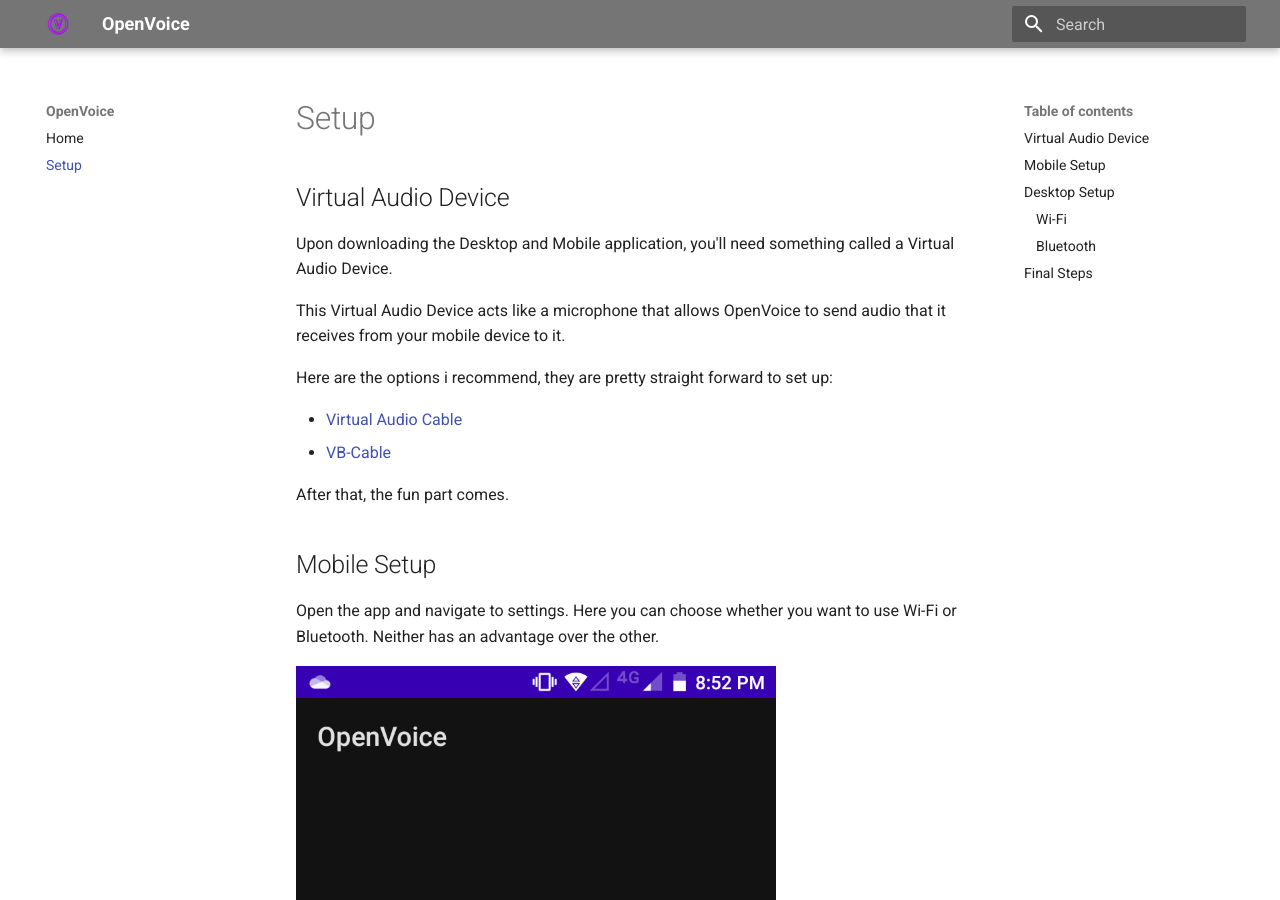
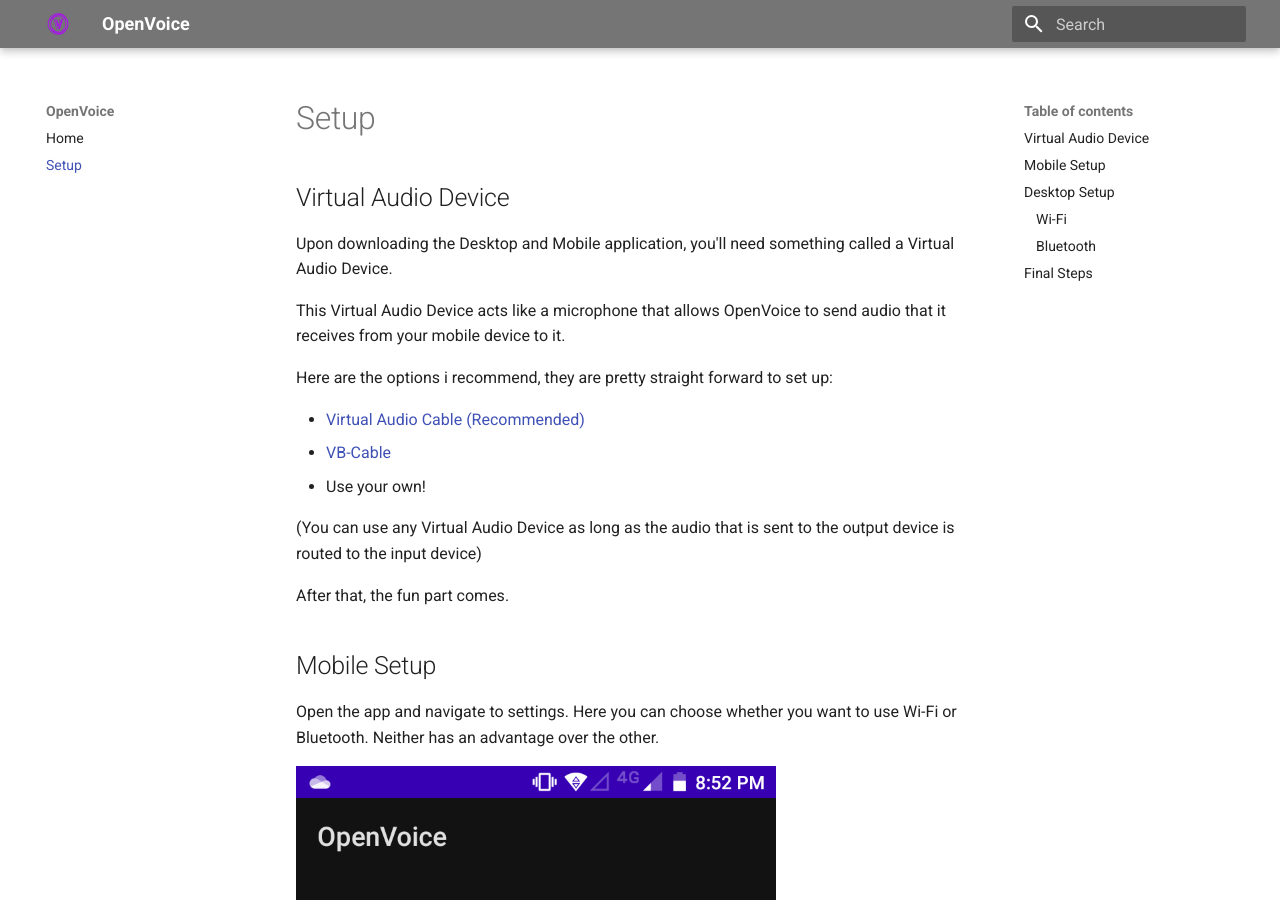
Before and after one commit to JopaXd/openvoice-docs, an MkDocs documentation site: the page built from docs/setup.md, in a window 1280 px wide and 900 px high. Built offline with MkDocs 1.6.1 and Material for MkDocs 9.7.7, drawn with Linux system fonts in a browser that asks for light colours.

Commit message:
Slight changes to the setup docs.

```diff
--- a/docs/setup.md
+++ b/docs/setup.md
@@ -9,8 +9,11 @@ This Virtual Audio Device acts like a microphone that allows OpenVoice to send a
 Here are the options i recommend, they are pretty straight forward to set up:
 
 
-* [Virtual Audio Cable](https://vac.muzychenko.net/en/download.htm)
+* [Virtual Audio Cable (Recommended)](https://vac.muzychenko.net/en/download.htm)
 * [VB-Cable](https://vb-audio.com/Cable/)
+* Use your own!
+
+(You can use any Virtual Audio Device as long as the audio that is sent to the output device is routed to the input device)
 
 After that, the fun part comes.
 
```
